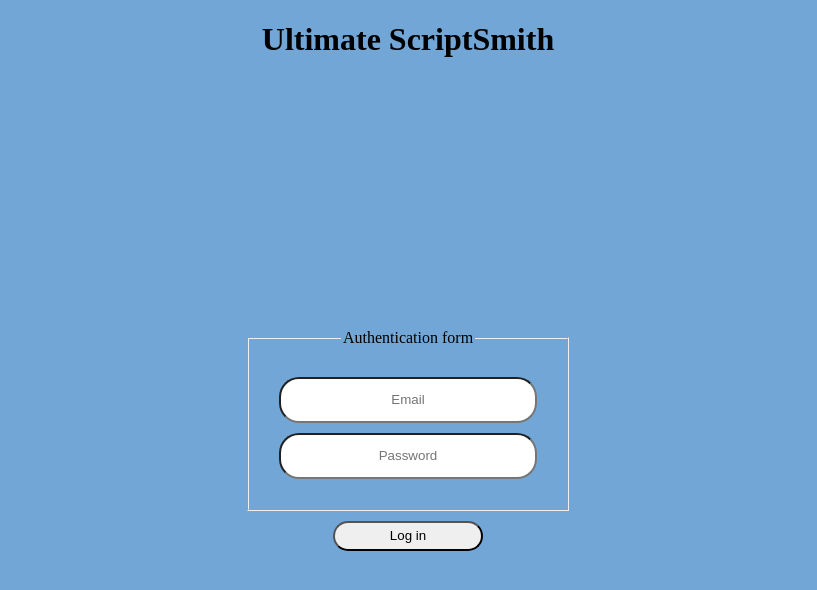
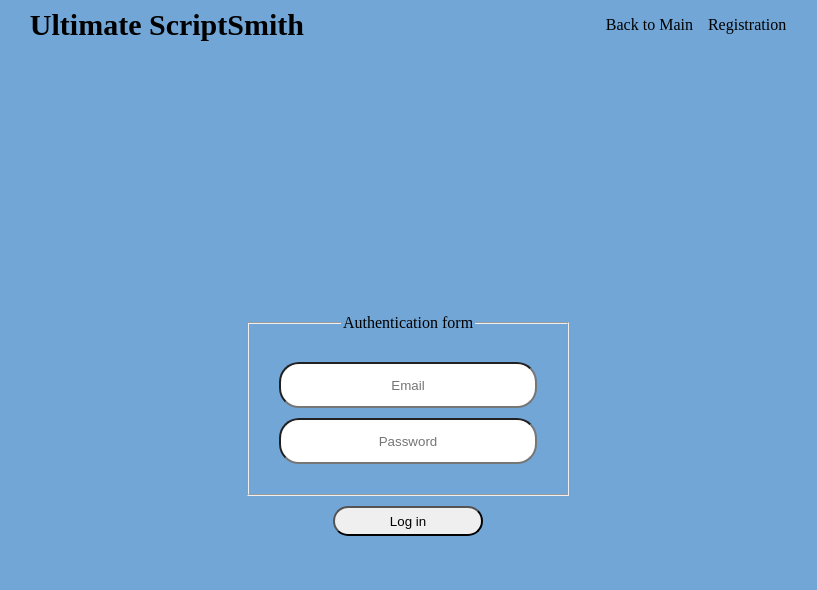
Before and after one commit to Mireille0000/eCommerce-Application, a website built with webpack: page ecommerce-app/src/index.html in a window 1280 px wide. Shown: the whole page, without its empty margins (232-1049 px from the left). Built offline with nearby package versions, Linux system fonts and the light colour scheme.

Commit message:
feat 2_00: create HeaderComponent class and update login page

```diff
--- /dev/null
+++ b/ecommerce-app/src/app/components/header.ts
@@ -0,0 +1,16 @@
+export default class HeaderComponent {
+  appName: HTMLHeadingElement;
+
+  navigation: HTMLElement;
+
+  linksList: HTMLUListElement;
+
+  link: HTMLLIElement;
+
+  constructor() {
+    this.appName = document.createElement('h1');
+    this.navigation = document.createElement('nav');
+    this.linksList = document.createElement('ul');
+    this.link = document.createElement('li');
+  }
+}
--- a/ecommerce-app/src/app/pages/log-in-page/log-in.css
+++ b/ecommerce-app/src/app/pages/log-in-page/log-in.css
@@ -11,6 +11,17 @@ body {
     justify-content: center;
     align-items: center;
     margin: 0 auto;
+}
+
+.wrapper-header {
+    width: 100vw;
+    display: flex;
+    justify-content: space-evenly;
+}
+
+h1 {
+    margin: auto 0;
+    font-size: 30px;
 }
 
 main {
@@ -52,3 +63,12 @@ button {
     border-radius: 20px;
     cursor: pointer;
 }
+
+ul {
+    display: flex;
+    gap: 15px;
+}
+
+li {
+    list-style-type: none;
+}
--- a/ecommerce-app/src/app/pages/log-in-page/log-in.ts
+++ b/ecommerce-app/src/app/pages/log-in-page/log-in.ts
@@ -1,4 +1,5 @@
 import Page from '../../templates/page';
+import HeaderComponent from '../../components/header';
 
 export default class LogInPage extends Page {
   form: HTMLFormElement;
@@ -22,13 +23,37 @@ export default class LogInPage extends Page {
   renderPage() {
     document.body.append(this.pageWrapper);
     this.pageWrapper.append(this.header, this.main, this.footer);
-    this.addElemsToHeader(this.appName);
-    this.appName.innerHTML = 'Ultimate ScriptSmith';
+    // header
+    const headerComponent = new HeaderComponent();
+    const headerComponentItems = [
+      headerComponent.appName,
+      headerComponent.navigation,
+      headerComponent.linksList,
+      headerComponent.link,
+    ];
+    const [name, navigation, list, link] = headerComponentItems;
+    this.addElemsToHeader(name, navigation);
+    navigation.append(list);
+    list.append(link);
+    list.appendChild(link.cloneNode(true)); // to refactor
+    const linksArr = Array.from(document.querySelectorAll('li'));
+    const links = ['Back to Main', 'Registration'];
+    for (let i = 0; i < linksArr.length; i += 1) {
+      linksArr[i].innerHTML = links[i];
+    }
+    name.innerHTML = 'Ultimate ScriptSmith';
+    // form
     this.addElemsToMain(this.form);
-    const filedset = document.createElement('fieldset');
+    const fieldset = document.createElement('fieldset');
     const legend = document.createElement('legend');
-    this.form.append(filedset, this.loginButton);
-    filedset.append(legend, this.email, this.password);
+    this.form.append(fieldset, this.loginButton);
+    const emailContainer = document.createElement('div');
+    const passwordContainer = document.createElement('div');
+    const emailHint = document.createElement('span');
+    const passwordHint = document.createElement('span');
+    fieldset.append(legend, emailContainer, passwordContainer);
+    emailContainer.append(this.email, emailHint);
+    passwordContainer.append(this.password, passwordHint);
     legend.innerHTML = 'Authentication form';
     this.email.placeholder = 'Email';
     this.password.placeholder = 'Password';
```
Also changed, not shown: ecommerce-app/dist/index.html (deleted), 3 other files.
